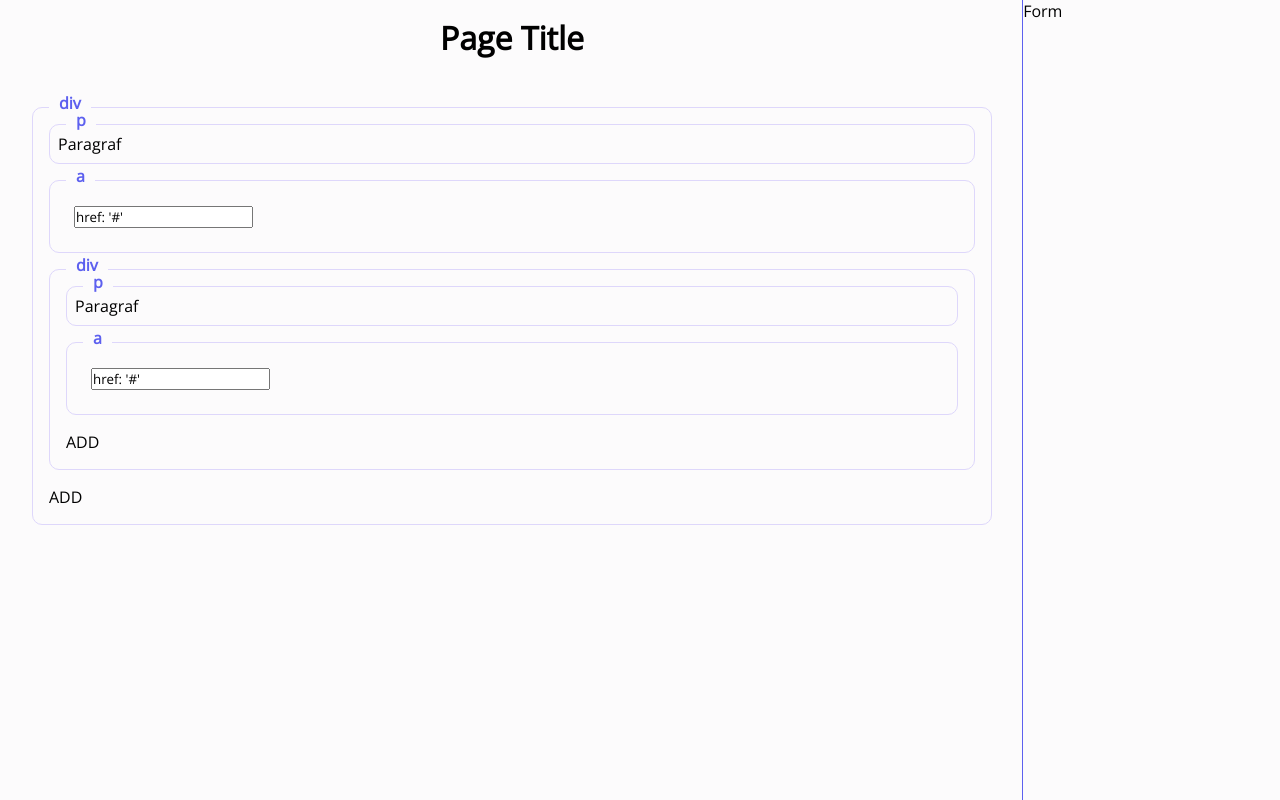
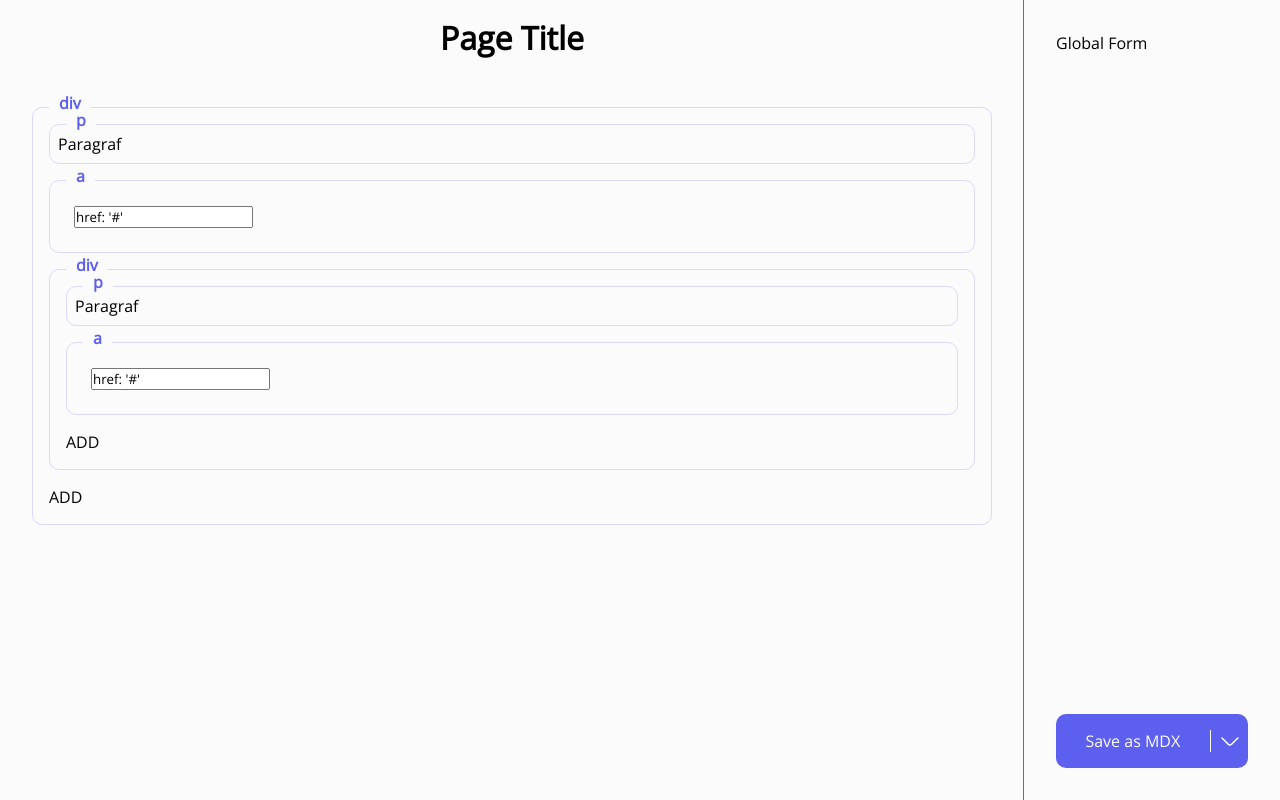
Before and after one commit to BaltacMihai/AtlasPad, a Vue app: page / in a window 1280 px wide. Built offline with nearby package versions, Linux system fonts and the light colour scheme.

Commit message:
save as button created

```diff
--- a/src/App.vue
+++ b/src/App.vue
@@ -8,7 +8,13 @@ export default {
     Form,
   },
   data() {
-    return { exampleTest, pageSettings: {} };
+    return {
+      exampleTest,
+      pageSettings: {
+        name: "New Page",
+        frontMatter: "",
+      },
+    };
   },
 };
 </script>
@@ -16,7 +22,7 @@ export default {
 <template>
   <div class="content">
     <TagsTree :contentJson="exampleTest[0]" />
-    <Form />
+    <Form :pageSettings="pageSettings" :pageContent="exampleTest[0]" />
   </div>
 </template>
 
--- a/src/components/Form.vue
+++ b/src/components/Form.vue
@@ -1,25 +1,128 @@
 <template>
-  <div class="form">Form</div>
+  <div class="form">
+    <div class="content">
+      <p>Global Form</p>
+    </div>
+
+    <div class="btn">
+      <p @click="saveAsMdxFile">Save as MDX</p>
+
+      <div class="more-options" @click="openMoreOptionsToSave">
+        <img src="./../assets/icons/more-arrow.svg" alt="" />
+
+        <template v-if="moreOptionsIsActive">
+          <div class="moreOptions">
+            <p @click="saveAsHtmlFile">Save as html</p>
+            <p @click="saveAsTxtFile">Save as txt</p>
+            <p @click="saveAsJsonFile">Save as json</p>
+          </div>
+        </template>
+      </div>
+    </div>
+  </div>
 </template>
 
 <script>
+import generateMdxFile from "@/utils/GenerateMDXFile";
+import generateJsonFile from "@/utils/GenerateJsonFile";
+
 export default {
   props: {
     // mode: string,
+    pageSettings: Object,
+    pageContent: Object,
   },
   components: {},
   data() {
-    return {};
+    return {
+      moreOptionsIsActive: false,
+    };
+  },
+  methods: {
+    saveAsMdxFile() {
+      generateMdxFile(this.pageContent, this.pageSettings.name, "mdx");
+    },
+    openMoreOptionsToSave() {
+      this.moreOptionsIsActive = !this.moreOptionsIsActive;
+    },
+    saveAsTxtFile() {
+      generateMdxFile(this.pageContent, this.pageSettings.name, "txt");
+    },
+    saveAsHtmlFile() {
+      generateMdxFile(this.pageContent, this.pageSettings.name, "html");
+    },
+    saveAsJsonFile() {
+      generateJsonFile(this.pageContent, this.pageSettings.name);
+    },
   },
 };
 </script>
 
-<style>
+<style lang="scss">
 .form {
   flex: 0 0 20%;
   border-left: 1px solid #5d60ef;
-  height: 100%;
+  height: calc(100% - 4rem);
   position: fixed;
-  right: 17%;
+  right: 0%;
+
+  display: flex;
+  flex-direction: column;
+  justify-content: space-between;
+  align-items: stretch;
+
+  width: 15%;
+  padding: 2rem;
+
+  .btn {
+    width: 100%;
+    background-color: #5d60ef;
+    border-radius: 10px;
+    padding: 1rem 0;
+    color: #fcfbfc;
+    display: flex;
+    justify-content: space-between;
+    cursor: pointer;
+
+    p {
+      flex: 0 0 80%;
+      text-align: center;
+      &:hover {
+        opacity: 0.75;
+        cursor: pointer;
+      }
+    }
+
+    .more-options {
+      flex: 0 0 20%;
+      width: 20%;
+      height: 100%;
+      display: flex;
+      align-items: center;
+      justify-content: center;
+      border-left: 1px solid #fcfbfc;
+      position: relative;
+
+      .moreOptions {
+        display: flex;
+
+        background: #5d60ef;
+        position: absolute;
+        top: -11.5rem;
+        flex-direction: column;
+        width: max-content;
+
+        right: 0;
+        border-radius: 10px;
+
+        p {
+          padding: 1rem;
+          &:not(:last-child) {
+            border-bottom: 1px solid #fcfbfc;
+          }
+        }
+      }
+    }
+  }
 }
 </style>
--- /dev/null
+++ b/src/components/Forms/GlobalSettingsForm.vue
@@ -0,0 +1 @@
+<template></template>
--- /dev/null
+++ b/src/utils/GenerateJsonFile.js
@@ -0,0 +1,9 @@
+import { saveAs } from "file-saver";
+
+export default function generateJsonFile(content, fileName) {
+  const file = new Blob([JSON.stringify(content)], {
+    type: "application/json",
+  });
+  console.log(file);
+  saveAs(file, `${fileName}.json`);
+}
--- a/src/utils/GenerateMDXFile.js
+++ b/src/utils/GenerateMDXFile.js
@@ -1,14 +1,12 @@
 import compileJsonToMDX from "./CompileJson2MDX";
 import { saveAs } from "file-saver";
 
-export default function generateMdxFile(tag) {
+export default function generateMdxFile(tag, fileName, fileExtension) {
   const contentCompiled = compileJsonToMDX(tag);
-
-  console.log(contentCompiled);
 
   const file = new Blob([contentCompiled], {
     type: "text/plain;charset=utf-8",
   });
 
-  //   saveAs(file, "content.txt");
+  saveAs(file, `${fileName}.${fileExtension}`);
 }
```
Also changed, not shown: src/assets/icons/more-arrow.svg (added).
